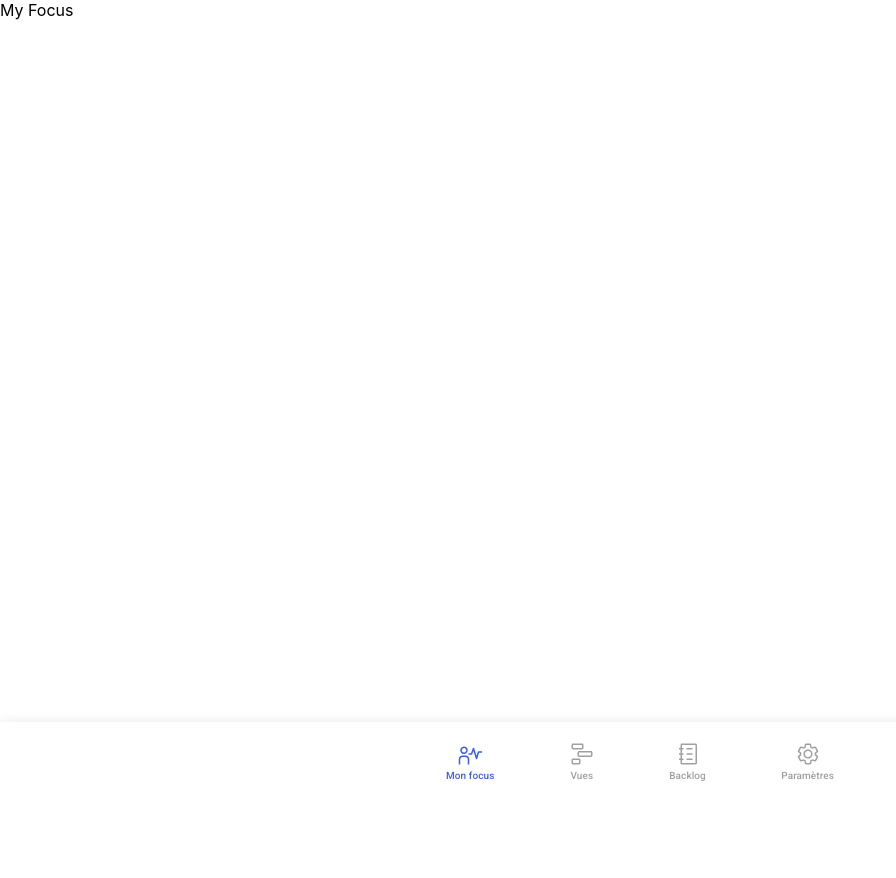
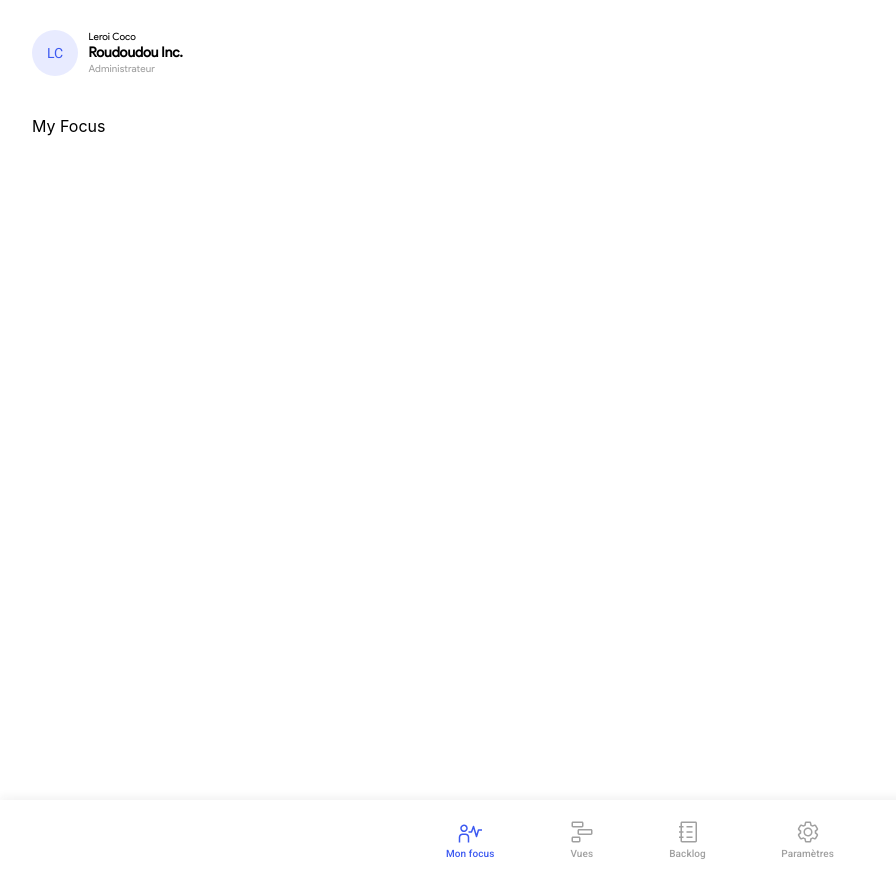
Before and after one commit to tiavina-mika/product-hero-draft, a React (Create React App) app: page / in a window 1280 px wide. Shown: the whole page, without its empty margins (0-896 px from the left). Before the commit the page ends 800 px from the top, so only its background shows below. Built offline with nearby package versions, Linux system fonts and the light colour scheme.

Commit message:
add my focus select

```diff
--- a/src/components/form/inputs/user/MemberAvatar.tsx
+++ b/src/components/UserAvatar.tsx
@@ -3,17 +3,17 @@
 /** @jsxImportSource @emotion/react */
 import { jsx, Theme } from "@emotion/react";
 import { Avatar } from "@mui/material";
-
-import { IUser } from "../../../../types/user.type";
 import {
   getUserFullName,
   getUserFullNameAbbreviation
-} from "../../../../utils/utils";
+} from "../utils/user.utils";
+import { IUser } from "../types/user.type";
+import { cx } from "@emotion/css";
 
 const classes = {
-  avatar: (theme: Theme) => ({
-    width: 24,
-    height: 24,
+  avatar: (size: number) => (theme: Theme) => ({
+    width: size,
+    height: size,
     borderRadius: "50%",
     fontWeight: 400,
     fontSize: 14,
@@ -25,24 +25,27 @@ const classes = {
 
 type Props = {
   user: IUser;
+  size?: number;
+  className?: string;
 };
 
-const MemberAvatar = ({ user }: Props) => {
+const UserAvatar = ({ user, className, size = 24 }: Props) => {
   if ((user as any)?.image) {
     return (
       <Avatar
-        css={classes.avatar}
+        css={classes.avatar(size)}
         alt={getUserFullName(user)}
         src={(user as any).image}
+        className={className}
       />
     );
   }
 
   return (
-    <Avatar css={classes.avatar} className="flexCenter">
+    <Avatar css={classes.avatar(size)} className={cx("flexCenter", className)}>
       {getUserFullNameAbbreviation(user)}
     </Avatar>
   );
 };
 
-export default MemberAvatar;
+export default UserAvatar;
--- a/src/components/form/inputs/user/Member.tsx
+++ b/src/components/form/inputs/user/Member.tsx
@@ -7,9 +7,9 @@ import { Stack, Typography } from "@mui/material";
 
 import SelectTeamStatusInput from "./SelectTeamStatusInput";
 import { ISelectOption } from "../../../../types/app.type";
-import MemberAvatar from "./MemberAvatar";
+import UserAvatar from "../../../UserAvatar";
 import { getTeamStatusIcon } from "../../../../utils/team.utils";
-import { getUserFullName } from "../../../../utils/utils";
+import { getUserFullName } from "../../../../utils/user.utils";
 import { IUser } from "../../../../types/user.type";
 import Card from "../../../Card";
 
@@ -78,7 +78,7 @@ const Member = ({
           <img alt="" src={"/icons/" + getTeamStatusIcon(type) + ".svg"} />
         </div>
       ) : (
-        <MemberAvatar user={team} />
+        <UserAvatar user={team} />
       )}
     </SelectTeamStatusInput>
   );
--- a/src/containers/home/navigations/MyFocusLayout.tsx
+++ b/src/containers/home/navigations/MyFocusLayout.tsx
@@ -2,21 +2,37 @@
 /* @jsx jsx */
 /** @jsxImportSource @emotion/react */
 import { jsx } from "@emotion/react";
-import { Box } from "@mui/material";
+import { Box, Stack, Typography } from "@mui/material";
 import { ReactNode } from "react";
+import PageLayout from "../../../components/layouts/PageLayout";
+import UserAvatar from "../../../components/UserAvatar";
+import { users } from "../../../utils/data/user";
+import { getUserFullName } from "../../../utils/user.utils";
+
+const currentUser = users[0];
+const workspace = "Roudoudou Inc.";
+const role = "Administrateur";
 
 type Props = {
   children: ReactNode;
 };
 const MyFocusLayout = ({ children }: Props) => {
   return (
-    <Box className="flexColumn spaceBetween flex1 stretchSelf">
+    <PageLayout className="flexColumn flex1 stretchSelf">
       {/* --------- header ------- */}
-      <div>
+      <Stack direction="row" className="center" spacing={1.3}>
+        <UserAvatar user={currentUser} size={46} />
+        <Stack spacing={0.5} className="justifyCenter">
+          <Typography variant="h6">{getUserFullName(currentUser)}</Typography>
+          <Typography variant="h3">{workspace}</Typography>
+          <Typography variant="body2">{role}</Typography>
+        </Stack>
+      </Stack>
+      <Box sx={{ mt: 5 }}>
         {/* simulate React Router outlet component */}
         {children}
-      </div>
-    </Box>
+      </Box>
+    </PageLayout>
   );
 };
 
--- a/src/utils/theme.ts
+++ b/src/utils/theme.ts
@@ -41,6 +41,12 @@ const palette = {
   }
 };
 
+const defaultTypographyStyles = {
+  lineHeight: 1,
+  fontWeight: 400,
+  fontStyle: "normal",
+  fontFamily: "Product Sans Regular"
+};
 export const theme = createTheme({
   palette,
   components: {
@@ -63,45 +69,42 @@ export const theme = createTheme({
   },
   typography: {
     h1: {
+      ...defaultTypographyStyles,
       fontSize: 32,
-      lineHeight: 1,
-      fontWeight: 500,
-      fontStyle: "normal",
-      fontFamily: "Product Sans Regular"
+      fontWeight: 500
     },
     h2: {
+      ...defaultTypographyStyles,
       fontSize: 22,
-      lineHeight: 1.3,
-      fontWeight: 400,
-      fontStyle: "normal",
-      fontFamily: "Product Sans Regular"
+      lineHeight: 1.3
     },
     h3: {
+      ...defaultTypographyStyles,
       fontSize: 14,
-      lineHeight: 1,
-      fontWeight: 700,
-      fontStyle: "normal",
-      fontFamily: "Product Sans Regular"
+      fontWeight: 700
     },
     h4: {
+      ...defaultTypographyStyles,
       fontSize: 14,
-      lineHeight: 1.5,
-      fontWeight: 400,
-      fontStyle: "normal",
-      fontFamily: "Product Sans Regular"
+      lineHeight: 1.5
     },
     h5: {
-      fontSize: 12,
-      lineHeight: 1,
-      fontWeight: 400,
-      fontStyle: "normal",
-      fontFamily: "Product Sans Regular"
+      ...defaultTypographyStyles,
+      fontSize: 12
+    },
+    h6: {
+      ...defaultTypographyStyles,
+      fontSize: 10
+    },
+    body2: {
+      ...defaultTypographyStyles,
+      fontSize: 10,
+      color: palette.grey[600]
     },
     caption: {
+      ...defaultTypographyStyles,
       fontSize: 10,
-      color: palette.grey[300],
-      fontStyle: "normal",
-      fontFamily: "Product Sans Regular"
+      color: palette.grey[300]
     }
   }
 });
--- /dev/null
+++ b/src/utils/user.utils.ts
@@ -0,0 +1,35 @@
+/**
+ * get full name abbreviation
+ * ex: John Doe to JM
+ * @param user
+ * @returns
+ */
+export const getUserFullNameAbbreviation = (
+  user: Record<string, any>
+): string => {
+  if (!user) {
+    return "US";
+  }
+  if (!user.lastName && !user.firstName) {
+    return "US";
+  }
+  let abbreviatedName = user.lastName.charAt(0);
+  if (user.firstName) {
+    abbreviatedName += user.firstName.charAt(0);
+  }
+  return abbreviatedName.toUpperCase();
+};
+
+/**
+ * get user full name
+ * @param person
+ * @returns
+ */
+export const getUserFullName = (person: Record<string, any>): string => {
+  if (!person) return "";
+  let name = person.lastName;
+  if (person.firstName) {
+    name += " " + person.firstName;
+  }
+  return name;
+};
--- a/src/utils/utils.ts
+++ b/src/utils/utils.ts
@@ -54,42 +54,6 @@ export const capitalizeFirstLetter = (string: string): string => {
   return string.charAt(0).toUpperCase() + string.slice(1);
 };
 
-/**
- * get full name abbreviation
- * ex: John Doe to JM
- * @param user
- * @returns
- */
-export const getUserFullNameAbbreviation = (
-  user: Record<string, any>
-): string => {
-  if (!user) {
-    return "US";
-  }
-  if (!user.lastName && !user.firstName) {
-    return "US";
-  }
-  let abbreviatedName = user.lastName.charAt(0);
-  if (user.firstName) {
-    abbreviatedName += user.firstName.charAt(0);
-  }
-  return abbreviatedName.toUpperCase();
-};
-
-/**
- * get user full name
- * @param person
- * @returns
- */
-export const getUserFullName = (person: Record<string, any>): string => {
-  if (!person) return "";
-  let name = person.lastName;
-  if (person.firstName) {
-    name += " " + person.firstName;
-  }
-  return name;
-};
-
 export const getAlignment = (
   alignment: "left" | "center" | "right"
 ): "flex-start" | "flex-end" | "center" => {
```
